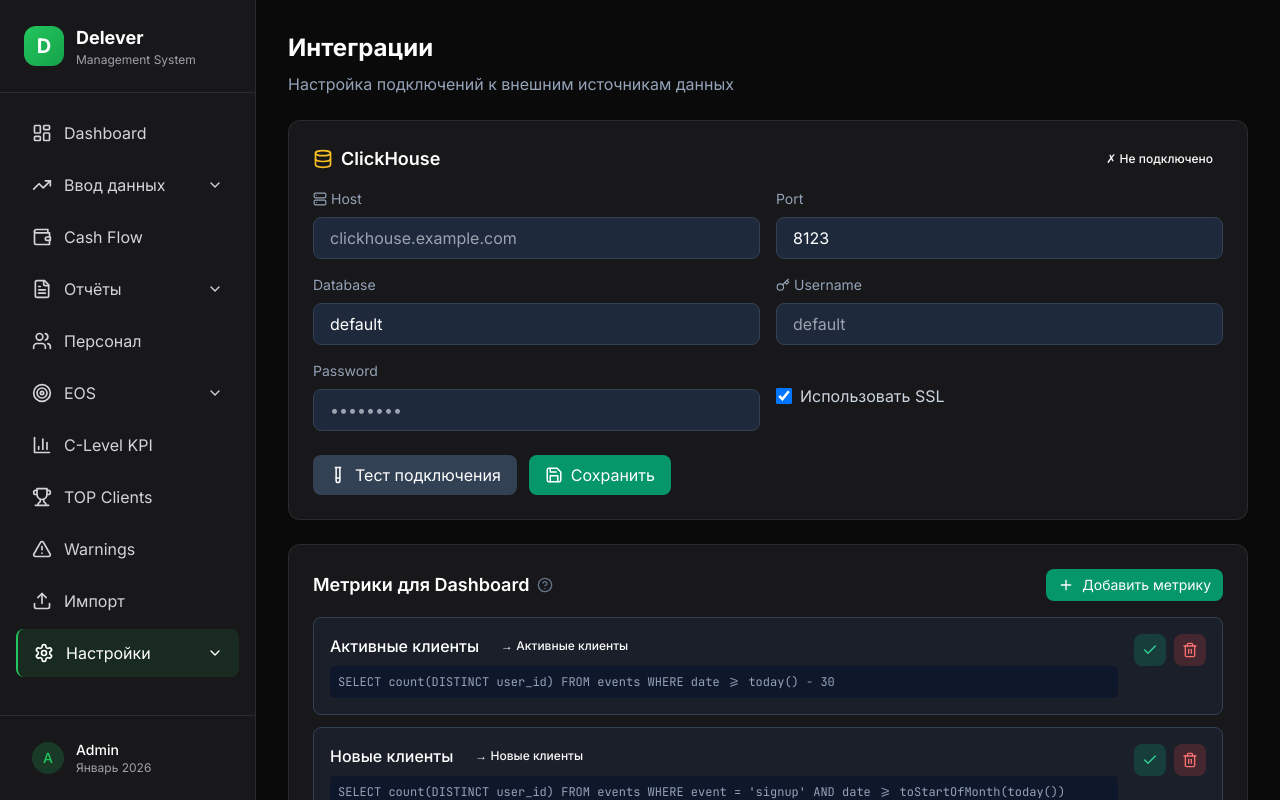
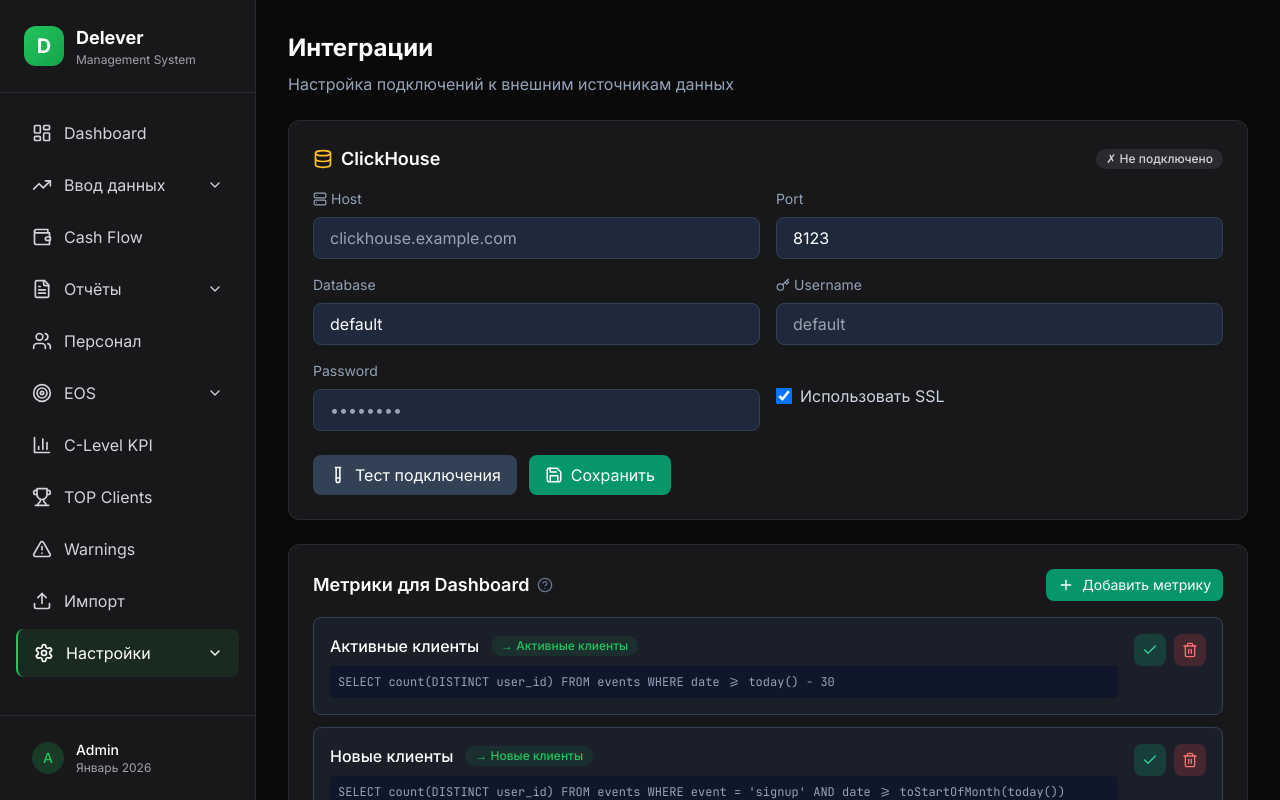
Before and after one commit to faxryuk-commits/EOSD, a Next.js app: page /settings/integrations in a window 1280 px wide. Shown: the top 800 px of the page. Built offline with nearby package versions, Linux system fonts and the light colour scheme.

Commit message:
🐛 Fix remaining Badge variants across all files

```diff
--- a/src/app/eos/people/page.tsx
+++ b/src/app/eos/people/page.tsx
@@ -231,8 +231,8 @@ export default function PeopleAnalyzerPage() {
                       </td>
                       <td className="py-3 px-4 text-center">
                         <Badge variant={
-                          rightPerson === 'right' ? 'success' :
-                          rightPerson === 'developing' ? 'warning' : 'danger'
+                          rightPerson === 'right' ? 'green' :
+                          rightPerson === 'developing' ? 'yellow' : 'red'
                         }>
                           {gwcStatus.status}
                         </Badge>
--- a/src/app/eos/scorecard/page.tsx
+++ b/src/app/eos/scorecard/page.tsx
@@ -193,7 +193,7 @@ export default async function ScorecardPage() {
                            `${metric.actual}${metric.unit}`}
                         </td>
                         <td className="py-3 px-4 text-center">
-                          <Badge variant={isOnTarget ? 'success' : 'danger'}>
+                          <Badge variant={isOnTarget ? 'green' : 'red'}>
                             {isOnTarget ? '✓' : '✗'} {Math.round(percentage)}%
                           </Badge>
                         </td>
--- a/src/app/reports/plan-fact/page.tsx
+++ b/src/app/reports/plan-fact/page.tsx
@@ -180,7 +180,7 @@ export default async function PlanFactPage() {
                     <td className="py-3 px-4 text-right text-slate-400">{formatCurrency(item.planMRR)}</td>
                     <td className="py-3 px-4 text-right text-white">{formatCurrency(item.factMRR)}</td>
                     <td className="py-3 px-4 text-right">
-                      <Badge variant={item.mrrCompletion >= 100 ? 'success' : item.mrrCompletion >= 80 ? 'warning' : 'danger'}>
+                      <Badge variant={item.mrrCompletion >= 100 ? 'green' : item.mrrCompletion >= 80 ? 'yellow' : 'red'}>
                         {item.mrrCompletion.toFixed(0)}%
                       </Badge>
                     </td>
@@ -190,7 +190,7 @@ export default async function PlanFactPage() {
                     <td className="py-3 px-4 text-right text-slate-400">{item.planClients}</td>
                     <td className="py-3 px-4 text-right text-white">{item.factClients}</td>
                     <td className="py-3 px-4 text-right">
-                      <Badge variant={item.clientsCompletion >= 100 ? 'success' : item.clientsCompletion >= 80 ? 'warning' : 'danger'}>
+                      <Badge variant={item.clientsCompletion >= 100 ? 'green' : item.clientsCompletion >= 80 ? 'yellow' : 'red'}>
                         {item.clientsCompletion.toFixed(0)}%
                       </Badge>
                     </td>
@@ -203,7 +203,7 @@ export default async function PlanFactPage() {
                   <td className="py-3 px-4 text-right text-slate-400">{formatCurrency(totals.planMRR)}</td>
                   <td className="py-3 px-4 text-right text-white">{formatCurrency(totals.factMRR)}</td>
                   <td className="py-3 px-4 text-right">
-                    <Badge variant={totalMRRCompletion >= 100 ? 'success' : totalMRRCompletion >= 80 ? 'warning' : 'danger'}>
+                    <Badge variant={totalMRRCompletion >= 100 ? 'green' : totalMRRCompletion >= 80 ? 'yellow' : 'red'}>
                       {totalMRRCompletion.toFixed(0)}%
                     </Badge>
                   </td>
@@ -213,7 +213,7 @@ export default async function PlanFactPage() {
                   <td className="py-3 px-4 text-right text-slate-400">{totals.planClients}</td>
                   <td className="py-3 px-4 text-right text-white">{totals.factClients}</td>
                   <td className="py-3 px-4 text-right">
-                    <Badge variant={totalClientsCompletion >= 100 ? 'success' : totalClientsCompletion >= 80 ? 'warning' : 'danger'}>
+                    <Badge variant={totalClientsCompletion >= 100 ? 'green' : totalClientsCompletion >= 80 ? 'yellow' : 'red'}>
                       {totalClientsCompletion.toFixed(0)}%
                     </Badge>
                   </td>
--- a/src/app/reports/unit-economics/page.tsx
+++ b/src/app/reports/unit-economics/page.tsx
@@ -193,7 +193,7 @@ export default async function UnitEconomicsPage() {
                     <td className="py-3 px-4 text-right text-purple-400">{formatCurrency(item.cac)}</td>
                     <td className="py-3 px-4 text-right text-emerald-400">{formatCurrency(Math.round(item.ltv))}</td>
                     <td className="py-3 px-4 text-right">
-                      <Badge variant={item.churnRate <= 5 ? 'success' : item.churnRate <= 10 ? 'warning' : 'danger'}>
+                      <Badge variant={item.churnRate <= 5 ? 'green' : item.churnRate <= 10 ? 'yellow' : 'red'}>
                         {formatPercent(item.churnRate / 100)}
                       </Badge>
                     </td>
--- a/src/app/settings/integrations/page.tsx
+++ b/src/app/settings/integrations/page.tsx
@@ -119,8 +119,8 @@ export default function IntegrationsPage() {
               ClickHouse
             </CardTitle>
             <Badge variant={
-              connectionStatus === 'connected' ? 'success' :
-              connectionStatus === 'testing' ? 'warning' : 'secondary'
+              connectionStatus === 'connected' ? 'green' :
+              connectionStatus === 'testing' ? 'yellow' : 'gray'
             }>
               {connectionStatus === 'connected' ? '✓ Подключено' :
                connectionStatus === 'testing' ? '⏳ Проверка...' : '✗ Не подключено'}
@@ -317,7 +317,7 @@ export default function IntegrationsPage() {
                       <h4 className={`font-medium ${metric.enabled ? 'text-white' : 'text-slate-500'}`}>
                         {metric.name}
                       </h4>
-                      <Badge variant={metric.enabled ? 'success' : 'secondary'}>
+                      <Badge variant={metric.enabled ? 'green' : 'gray'}>
                         → {targetFields.find(f => f.value === metric.targetField)?.label || metric.targetField}
                       </Badge>
                     </div>
--- a/src/app/settings/page.tsx
+++ b/src/app/settings/page.tsx
@@ -165,7 +165,7 @@ export default function SettingsPage() {
                     <span className="text-white">{region.name}</span>
                     <span className="text-slate-500 text-sm uppercase">{region.code}</span>
                   </div>
-                  <Badge variant={region.active ? 'success' : 'secondary'}>
+                  <Badge variant={region.active ? 'green' : 'gray'}>
                     {region.active ? 'Активен' : 'Неактивен'}
                   </Badge>
                 </div>
```
